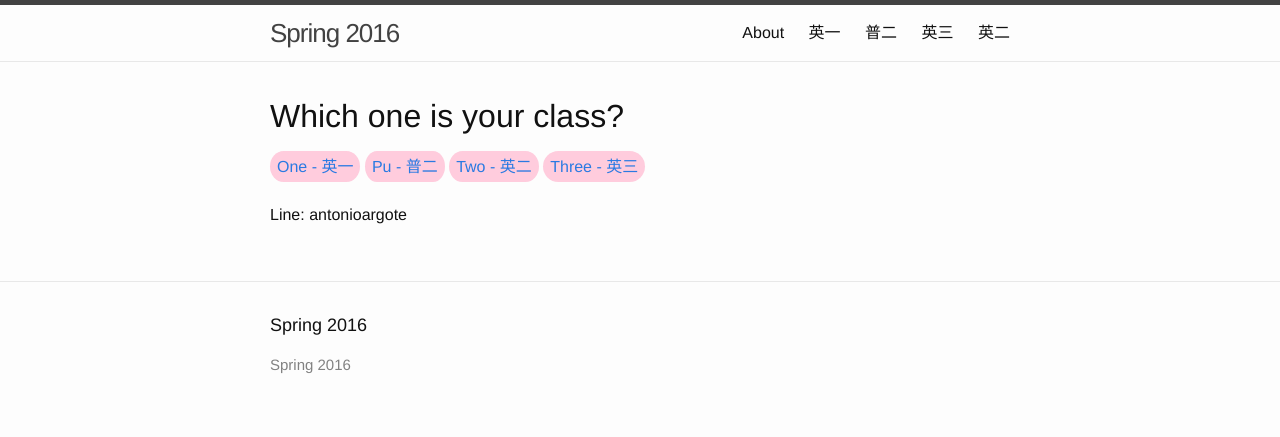
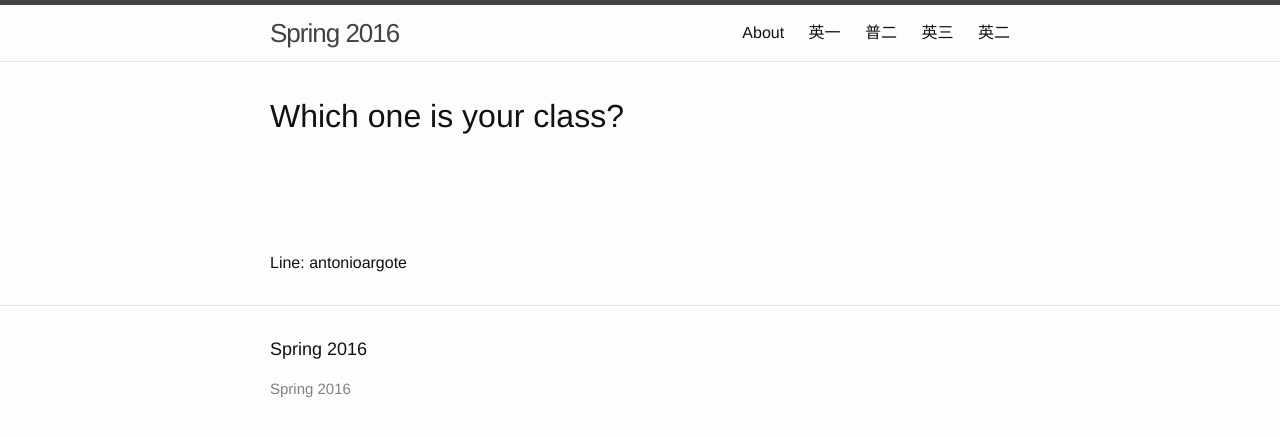
Before and after one commit to MrArgote/spring16, a Jekyll site: the page built from index.html, in a window 1280 px wide. Shown: the top 437 px of the page. Built offline with Jekyll 4.4.1, drawn with Linux system fonts in a browser that asks for light colours.

Commit message:
renamed index files and fixed links to them in main index

```diff
--- a/index.html
+++ b/index.html
@@ -6,14 +6,16 @@ layout: default
 
 	<h1>Which one is your class?</h1>
 
-	<a href="{{site.baseurl}}/index-one.html" class="post-meta-class">One - 英一</a>
-	<a href="{{site.baseurl}}/index-pu.html" class="post-meta-class">Pu - 普二</a>
-	<a href="{{site.baseurl}}/index-two.html" class="post-meta-class">Two - 英二</a>
-	<a href="{{site.baseurl}}/index-three.html" class="post-meta-class">Three - 英三</a>
-
+	<br>
+	<br>
+      <div class="trigger">
+        {% for my_page in site.pages %}
+          {% if my_page.class %}
+          <a class="post-meta-class" href="{{ my_page.url | prepend: site.baseurl }}">{{ my_page.title }}</a>
+          {% endif %}
+        {% endfor %}
 	<br>
 	<br>
 	Line: antonioargote
-	<br>
-	<br>
+      </div>
 </div>
```
Also changed, not shown: one.html (renamed from index-one.html), pu.html (renamed from index-pu.html), three.html (renamed from index-three.html), two.html (renamed from index-two.html).
